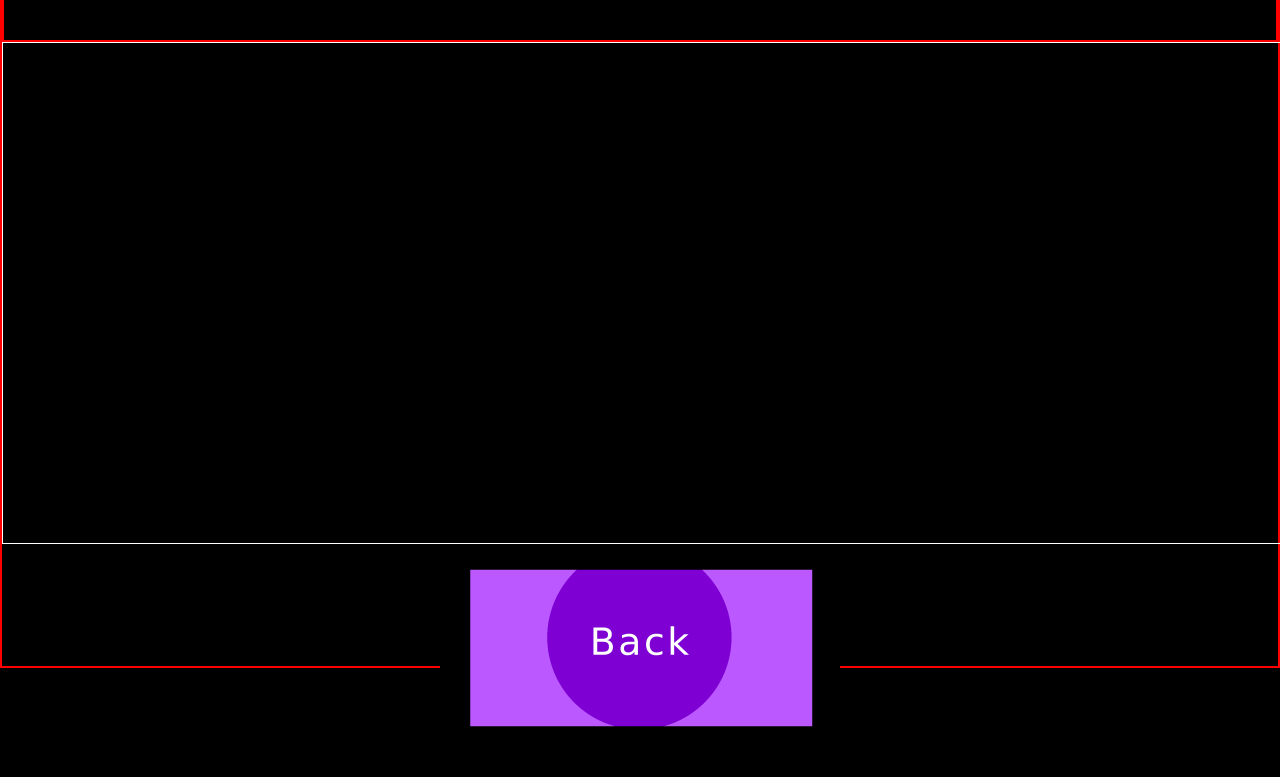
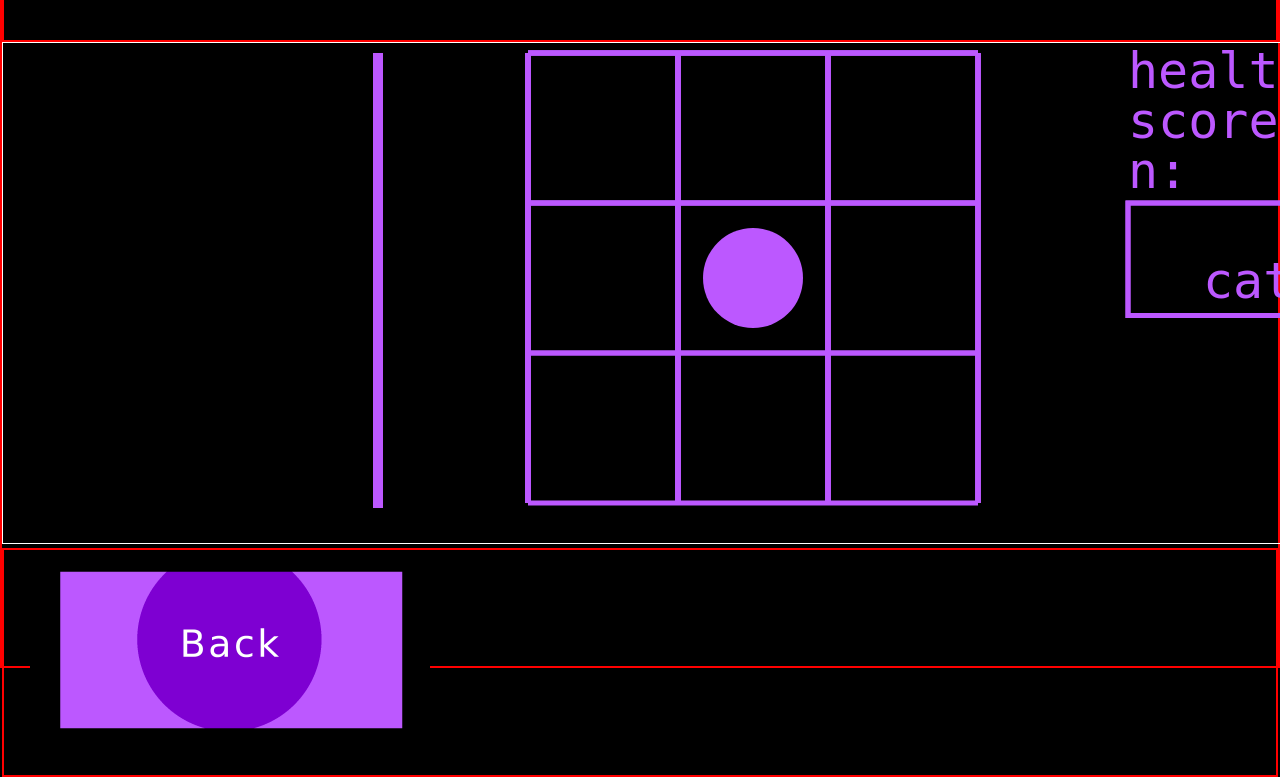
Before and after one commit to nevolnik1512/n-back, a plain HTML site: page webversion/game.html in a window 1280 px wide. Shown: the part 132-909 px from the top of the page. Before the commit the page ends 880 px from the top, so only its background shows below. Drawn offline with Linux system fonts and the light colour scheme.

Commit message:
n-back v0.1 Added the game itself with button catch, statistics show, jumping ball and rising n number with END GAME slide.

```diff
--- a/webversion/game.html
+++ b/webversion/game.html
@@ -22,48 +22,336 @@
 
 		<script>
 			//draw grid
-			var button= {
-				x:10,
-				y:10,
-				height:10,
-				width:10,
-			};
+			var c = document.getElementById("field");
+			const xdis=1500//canvas size
+			const ydis=500//canvas size
+			var ctx = c.getContext("2d");//pen
+			const theme = "#bc58ff";//colour
+			const xc=xdis/2;//x center of canvas
+			const size = 150;//size of one cell in a grid
+			const fonttheme= "DejaVu Sans Mono";
+			const fontsize = 50;//px
+			const fps=100;
+
+
+			var tried=false
+			var levelup=false
+			var pause=false
+			var right=false
+			var cooldown=true
+			var round=2//seconds
+			var dot;//dot's position
+			var n=1;
+			var hist=new Array(n+1)
+			var hp=10
+			var xp=0
+			var time=1
+			var timelost=1
+
+			for (let i =0; i < n; i++){
+				hist[i]=-1
+			}
+
+
+			//object button
+			class button {
+				constructor(x,y,width,height,text){
+					this.x=x;
+					this.y=y;
+					this.height=height;
+					this.width=width;
+					this.text=text;
+					this.clicked=false;
+				}
+				draw (){
+					ctx.beginPath();
+					ctx.moveTo(this.x,this.y);
+					ctx.lineWidth = 5;
+					ctx.strokeStyle=theme;
+					ctx.fillStyle=theme;
+					if (this.clicked){
+						ctx.strokeStyle="white"
+						ctx.fillStyle="white"
+					}
+					ctx.rect(this.x,this.y,this.width,this.height);
+					ctx.stroke();
+
+					//text write
+					ctx.moveTo(this.x,this.y);
+					ctx.font=fontsize+"px "+fonttheme;
+
+					ctx.fillText(this.text,this.x+size-25*3,this.y+0.5*size+20);
+
+					ctx.stroke();
+					this.clicked=false;
+
+				}
+				iscatched(pos) {
+  					var cl =pos.x > this.x && pos.x < this.x + this.width && pos.y < this.y + this.height && pos.y > this.y
+					var realtime = getrealtime()
+
+					this.clicked=true
+
+
+					return this.clicked
+				}
+			}
+
+
+			//showing field
 			function field (){
-				var c = document.getElementById("field");
-				var ctx = c.getContext("2d");
-				var theme = "red"
-				var xc=1500/2
-				var size = 150
-				var x0=xc-size*1.5
-				var y0= 10
+
+				var x0=xc-size*1.5;
+				var y0= 10;
+				ctx.beginPath();
 				ctx.moveTo(x0, y0);
-				for (let i =0; i <= 3; i++)
-				{
+				if (levelup){
+					ctx.strokeStyle="green"
+					levelup=false
+				}else{
+					ctx.strokeStyle = theme;//colour
+				}
+				ctx.lineWidth = 5;//wall thickness
+				for (let i =0; i <= 3; i++){
 					ctx.moveTo(x0+i*size, y0);
-					ctx.lineTo(x0+i*size,y0+3*size)
-					ctx.strokeStyle = theme;
-					ctx.lineWidth = 5;
+					ctx.lineTo(x0+i*size,y0+3*size);
 					ctx.stroke();
 				}
-				for (let i =0; i <= 3; i++)
-				{
+				for (let i =0; i <= 3; i++){
 					ctx.moveTo(x0, y0+i*size);
-					ctx.lineTo(x0+3*size,y0+i*size)
-					ctx.strokeStyle = theme;
-					ctx.lineWidth = 5;
+					ctx.lineTo(x0+3*size,y0+i*size);
 					ctx.stroke();
 				}
+
 			}
+
+
+			//showing dot
+			function drawdot(){
+				var x0 = xc-size;//the first position x
+				var y0 = 10+size/2;//the first position y
+
+				x0+=(dot%3)*size;
+				y0+=(dot-(dot%3))/3*size;
+
+				ctx.beginPath();
+				if (!tried){
+					ctx.fillStyle = theme;
+				}
+				else{
+					if (right) {ctx.fillStyle = "green"}
+					else {ctx.fillStyle = "red"}
+				}
+				ctx.arc(x0, y0, size/3, 0, 2 * Math.PI);
+
+
+				ctx.fill();
+			}
+
+
+
+			//thing that shows ticks of rounds
+			function drawbar(){
+				var lx= 3*size
+
+				var timer = (gettime())%(round*1000)
+				var r= timer/round/1000*lx/2
+
+				var x0=xc-2.5*size
+				var y0=10+1.5*size-r
+
+				ctx.beginPath();
+				ctx.strokeStyle=theme;
+				ctx.lineWidth=10;
+				ctx.moveTo(x0,y0);
+				ctx.lineTo(x0,y0+2*r);
+				ctx.stroke();
+
+				ctx.moveTo(x0-5,15);
+				ctx.lineTo(x0+5,15);
+				ctx.stroke();
+
+				ctx.moveTo(x0-5,10+lx);
+				ctx.lineTo(x0+5,10+lx);
+				ctx.stroke();
+
+				/*const grad=ctx.createRadialGradient(xc,ydis/2,2,xc,ydis/2,300-0.0001*(l*l));
+				grad.addColorStop(0,"violet");
+				grad.addColorStop(1,"black");
+
+				// Fill rectangle with gradient
+				ctx.fillStyle = grad;
+				ctx.fillRect(0,0,xdis,xdis);*/
+			}
+
+
+
+			function gettime(){
+				var realtime= new Date().getSeconds()*1000+new Date().getMilliseconds()
+				if (!pause){
+					if (realtime > timelost){
+						time = realtime-timelost
+					}else{
+						time = 59999-timelost+realtime
+					}
+				}else{
+					if (realtime > timelost){
+						timelost=realtime-time
+					}else{
+						timelost = 59999-time+realtime
+					}
+				}
+
+				if (timelost>60000){
+					timelost= timelost%60000
+				}
+
+
+				return time;
+			}
+
+			function getrealtime(){
+				return new Date().getSeconds()*1000+new Date().getMilliseconds();
+			}
+
+
+
+			//output hp and xp
+			function drawstats (){
+				var x0 = xc + 2.5*size;
+				var y0 = 10 + 0.5*size-40;
+				ctx.beginPath();
+				ctx.moveTo(x0,y0);
+				ctx.font=fontsize+"px "+fonttheme;
+				ctx.fillStyle=theme;
+
+				var message="health:"
+				var stat = ""+hp
+				ctx.fillText(message,x0,y0);
+				ctx.fillText(stat,x0+catchbtn.width-25*stat.length,y0);
+
+				y0 += fontsize
+				message="score:"
+				stat = ""+xp
+				ctx.fillText(message,x0,y0);
+				ctx.fillText(stat,x0+catchbtn.width-25*stat.length,y0);
+
+				y0 += fontsize
+				message="n:"
+				stat = ""+n
+				ctx.fillText(message,x0,y0);
+				ctx.fillText(stat,x0+catchbtn.width-25*stat.length,y0);
+
+				ctx.stroke();
+			}
+
+			//catching event
+			function mousecatch( event) {
+				var rect = c.getBoundingClientRect();
+				return {
+					x: event.clientX - rect.left,
+					y: event.clientY - rect.top,
+				};
+			}
+
+
+
+
+			//clear everything
+			function erase(){
+				ctx.clearRect(0,0, xdis,ydis);
+			}
+
+
+
+			//repeating cycle
+			function frame(){
+				erase();
+
+				drawbar();
+				field();
+				catchbtn.draw();
+				drawdot();
+				drawstats();
+
+				//new generation
+				var stimer = Math.floor(gettime()/1000);//seconds
+				if (stimer%(round)==0 && cooldown){
+					cooldown = false;
+					tried=false
+					right=false
+
+					//shifting all elements
+					for (let i =hist.length-1; i>0; i--){
+						hist[i]=hist[i-1]
+					}
+
+					if (hist [hist.length-1] == -1){
+						dot=Math.floor(Math.random() * 9); //from 0 to 9
+					}
+					else {
+						if (Math.floor(Math.random() * 4)==0){
+							dot=hist[hist.length-1]
+						}
+						else{
+							dot=Math.floor(Math.random() * 9);
+						}
+					}
+
+					hist[0]=dot
+					console.log(hist)
+				}
+				else if (stimer%(round)!=0){
+					cooldown =true;
+				}
+
+				//look for a mouseclick
+				c.addEventListener
+				('click', function(evt)
+				{
+					var mousePos = mousecatch(evt);
+
+					//buttons processing
+					if (catchbtn.iscatched(mousePos)) {//catch
+
+						if (hist[0]==hist[hist.length-1])
+						{right=true}
+
+						if (!tried){
+							if (right){
+								xp++;
+							}else{
+								hp--;
+							}
+						}
+						tried=true
+					}
+
+				}, false);
+
+
+				//growing level
+				n=1+(xp-(xp%5))/5
+				while (hist.length<n+1){
+					levelup=true
+					hist.push(-1)
+				}
+
+
+			}
+			catchbtn= new button(xc+size*2.5, 10+1*size, 2*size, 0.75*size, "catch")
+			setInterval(frame,fps);
 
 
 			//
 
 		</script>
 		<br/>
-		<a href="index.html">
-			<img src="img/back-button.png" alt="there is no button" style="width: 400px;height: 200px;">
-		</a>
-
+		<p style="padding-top: 0;;text-align: left;">
+			<a href="index.html">
+				<img src="img/back-button.png" alt="there is no button" style="width: 400px;height: 200px;">
+			</a>
+		</p>
 
     </body>
 </html>
```
